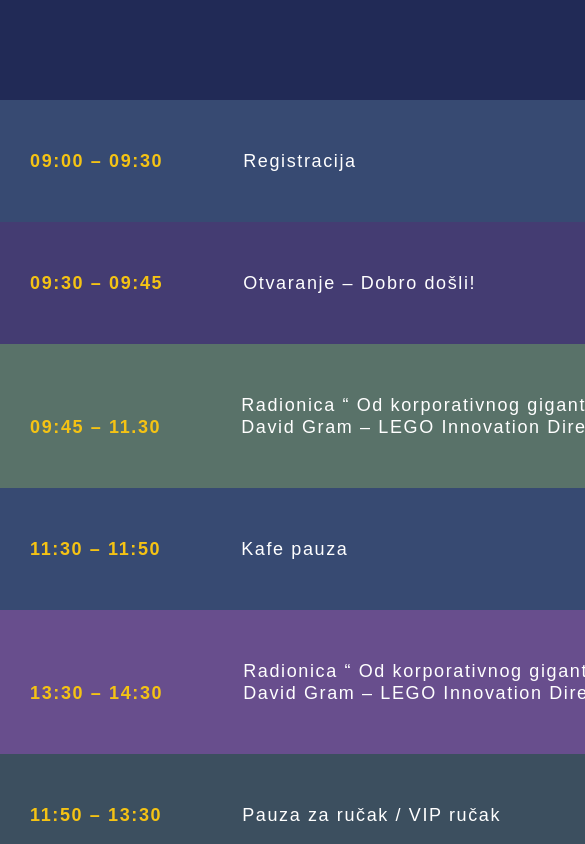
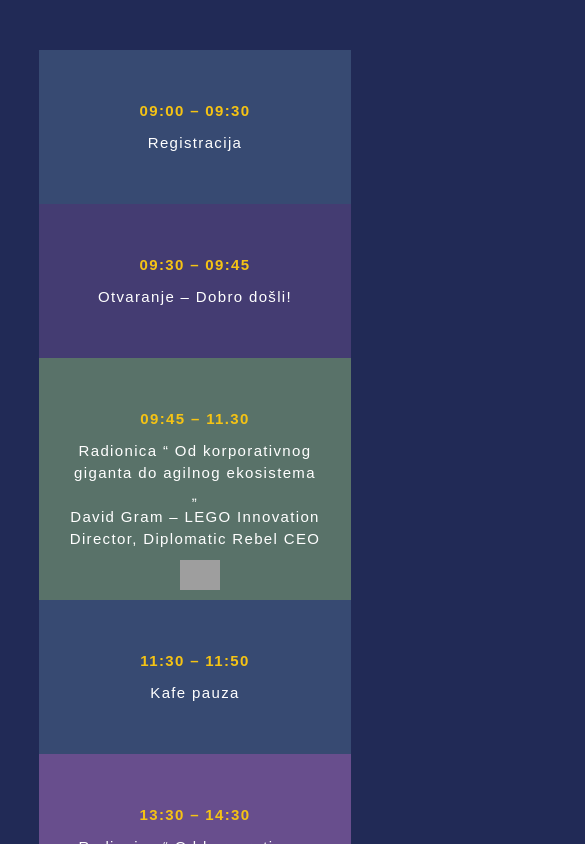
Before and after one commit to StefanStojanovic2003/BBF-Timeline, a React (Create React App) app: page / in a window 390 px wide. Shown: the top 844 px of the page, 585 px wide, since content can reach past the window. Built offline with nearby package versions, Linux system fonts and the light colour scheme.

Commit message:
Responsive

```diff
--- a/src/App.css
+++ b/src/App.css
@@ -69,6 +69,88 @@ p {
 .highlight {
   content: url("https://bbf.mineweb.rs/wp-content/uploads/2023/01/ikonica-time-live.svg");
   position: absolute;
-  right: 450px;
+  margin-left: 200px;
   margin-top: -15px;
 }
+
+@media only screen and (max-width: 1200px){
+  .container {
+    width: 1000px;
+  }
+
+  .highlight {
+    margin-left: 80px;
+  }
+}
+
+@media only screen and (max-width: 1020px){
+  .container {
+    width: 800px;
+  }
+
+  .highlight {
+    margin-left: 20px;
+  }
+
+  p {
+    font-size: 15px;
+  }
+
+  h1 {
+    font-size: 15px;
+  }
+}
+
+@media only screen and (max-width: 810px){
+  .container {
+    width: 680px;
+  }
+
+  .box {
+    padding: 50px 30px;
+  }
+
+  h1 {
+    display: block;
+    text-align: center;
+    margin-right: 0;
+    margin-bottom: 10px;
+  }
+
+  p {
+    display: block;
+    text-align: center;
+    margin-left: 0;
+  }
+
+  .box {
+    text-align: center;
+  }
+
+  .highlight {
+    width: 40px;
+    height: 30px;
+    margin-top: 10px;
+    margin-left: -15px;
+  }
+}
+
+@media only screen and (max-width: 700px){
+  .container {
+    width: 600px;
+  }
+}
+
+@media only screen and (max-width: 620px){
+  .container {
+    width: 550px;
+    padding-top: 50px;
+    padding-bottom: 50px;
+  }
+}
+
+@media only screen and (max-width: 570px){
+  .container {
+    width: 80%;
+  }
+}
```
